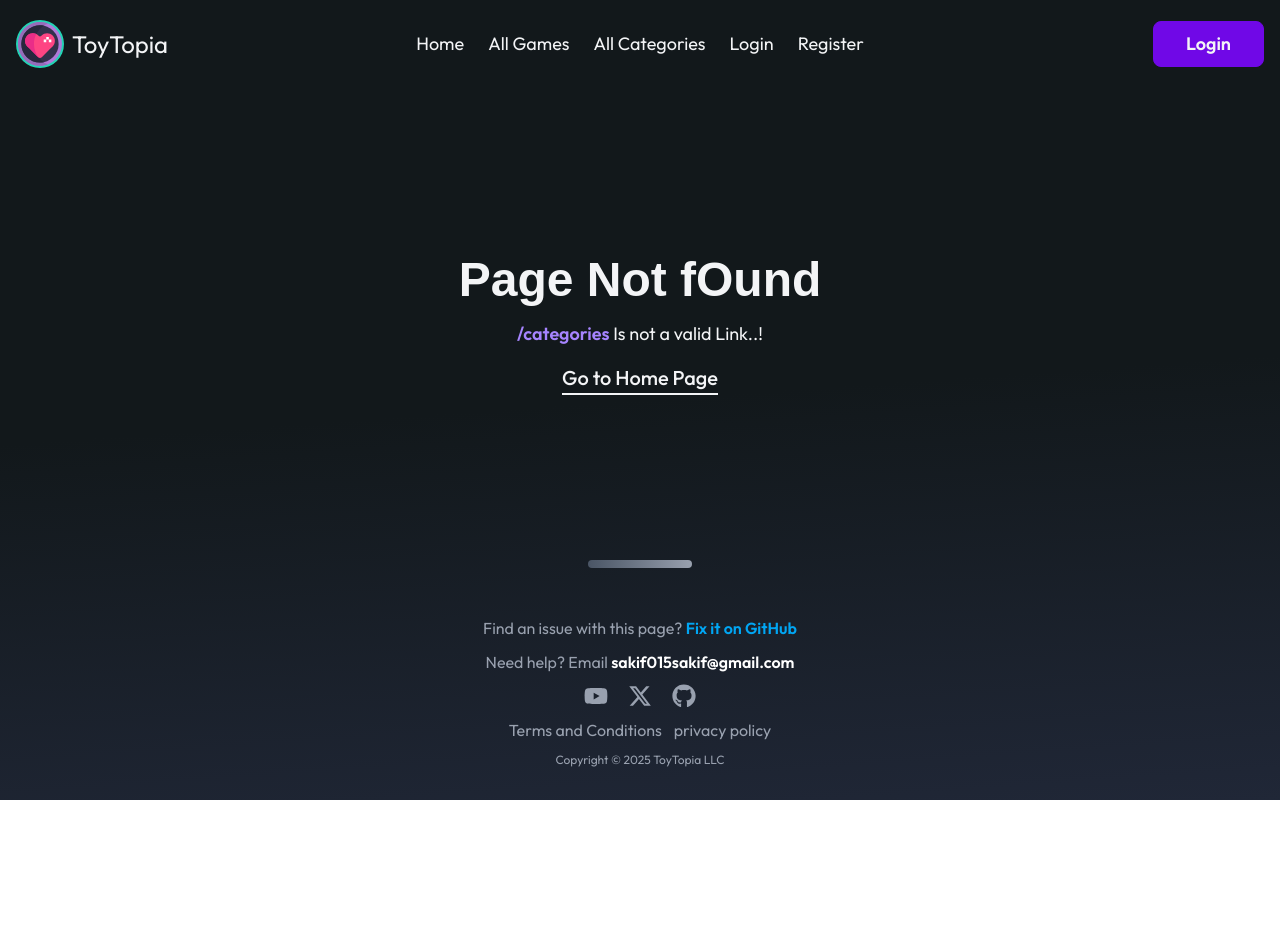
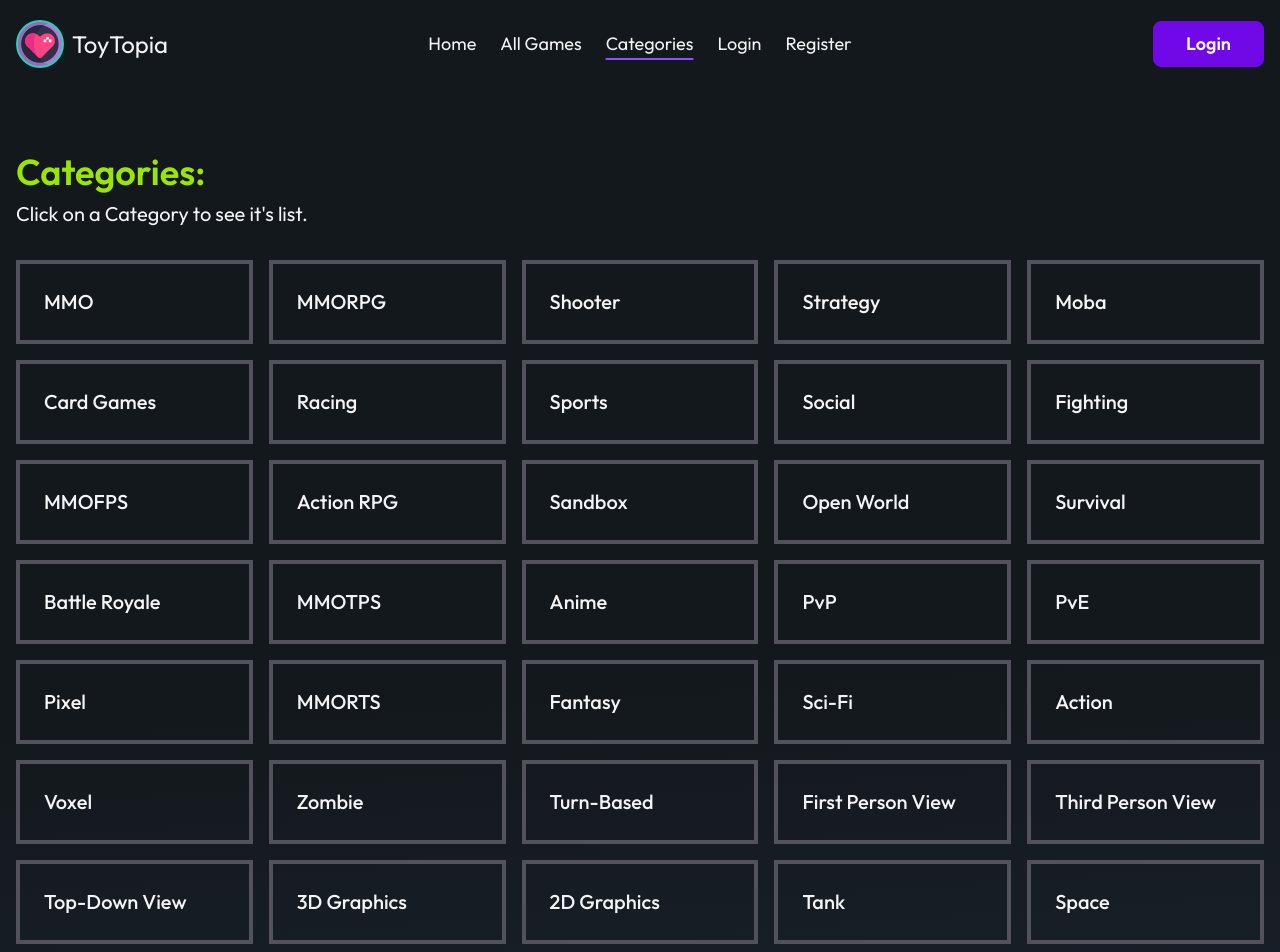
Before and after one commit to MdSakifHossain/PH-Lv01-B12A09-ToyTopia-04-11-2025, a React (Vite) app: page /categories in a window 1280 px wide. Shown: the top 952 px of the page. Before the commit the page ends 800 px from the top, so only its background shows below. Built offline with nearby package versions, Linux system fonts and the light colour scheme; a web font is replaced by a local one.

Commit message:
feat(pages): add All Categories page and refactor routing/404 layout

```diff
--- /dev/null
+++ b/src/pages/AllCategories.jsx
@@ -0,0 +1,43 @@
+import React from "react";
+import { Utils } from "../utils/utils";
+import { Link } from "react-router";
+import { FaArrowUpLong } from "react-icons/fa6";
+
+const AllCategories = () => {
+  return (
+    <div className="flex-1 font-outfit pt-4 pb-8 flex flex-col items-start justify-start gap-16">
+      <section className="w-full flex flex-col gap-8">
+        <div className="flex flex-col gap-2">
+          <h2 className="text-3xl lg:text-4xl font-semibold">
+            <span className="text-lime-400">Categories: </span>
+          </h2>
+          <h3 className="text-lg lg:text-xl">
+            Click on a Category to see it's list.
+          </h3>
+        </div>
+        <div className="grid grid-cols-2 sm:grid-cols-3 md:grid-cols-4 lg:grid-cols-5 gap-4">
+          {Utils.ALL_CATEGORIES.map((cat) => (
+            <Link
+              to={cat.href}
+              className="border-4 border-zinc-600 px-6 py-6 text-base lg:text-xl font-medium select-none truncate
+                transition-all duration-150
+                hover:scale-105 hover:border-violet-500
+                active:scale-95
+                flex items-center justify-between gap-3
+                group"
+              key={cat.id}
+            >
+              {cat.display}
+              <FaArrowUpLong
+                stroke={2}
+                className="text-xl text-violet-400 hidden rotate-45 transition-all duration-150 group-hover:block"
+              />
+            </Link>
+          ))}
+        </div>
+      </section>
+    </div>
+  );
+};
+
+export default AllCategories;
--- a/src/pages/PageNotFound.jsx
+++ b/src/pages/PageNotFound.jsx
@@ -1,10 +1,15 @@
 import React from "react";
 import { Link, useLocation } from "react-router";
+import Header from "../components/Header";
+import Footer from "../components/Footer";
 
 const PageNotFound = () => {
   const location = useLocation();
 
   return (
+    <div className="font-display-mono min-h-svh body text-gray-100 flex flex-col gap-4 lg:gap-12">
+      <Header />
+
       <div className="flex-1 flex items-center justify-center flex-col gap-4">
         <h3 className="text-3xl lg:text-5xl text-center font-bold">
           Page Not fOund
@@ -22,6 +27,9 @@ const PageNotFound = () => {
           Go to Home Page
         </Link>
       </div>
+
+      <Footer />
+    </div>
   );
 };
 
--- a/src/routes/routes.jsx
+++ b/src/routes/routes.jsx
@@ -5,6 +5,7 @@ import App from "../App";
 import HomePage from "../pages/HomePage";
 import PageNotFound from "../pages/PageNotFound";
 import AllGames from "../pages/AllGames";
+import AllCategories from "../pages/AllCategories";
 
 const api_options1 = {
   method: "GET",
@@ -46,9 +47,13 @@ export const router = createBrowserRouter([
         Component: AllGames,
       },
       {
-        path: "*",
-        Component: PageNotFound,
+        path: "categories",
+        Component: AllCategories,
       },
     ],
   },
+  {
+    path: "*",
+    Component: PageNotFound,
+  },
 ]);
--- a/src/utils/utils.js
+++ b/src/utils/utils.js
@@ -2,49 +2,49 @@ export const Utils = {
   NAV_LINKS: [
     { id: 1, display: "Home", href: "/" },
     { id: 2, display: "All Games", href: "/all-games" },
-    { id: 3, display: "All Categories", href: "/all-categories" },
+    { id: 3, display: "Categories", href: "/categories" },
     { id: 4, display: "Login", href: "/login" },
     { id: 5, display: "Register", href: "/register" },
   ],
   ALL_CATEGORIES: [
-    { id: 1, display: "MMO", href: "/games/mmo" },
-    { id: 2, display: "MMORPG", href: "/games/mmorpg" },
-    { id: 3, display: "Shooter", href: "/games/shooter" },
-    { id: 4, display: "Strategy", href: "/games/strategy" },
-    { id: 5, display: "Moba", href: "/games/moba" },
-    { id: 6, display: "Card Games", href: "/games/card" },
-    { id: 7, display: "Racing", href: "/games/racing" },
-    { id: 8, display: "Sports", href: "/games/sports" },
-    { id: 9, display: "Social", href: "/games/social" },
-    { id: 10, display: "Fighting", href: "/games/fighting" },
-    { id: 11, display: "MMOFPS", href: "/games/mmofps" },
-    { id: 12, display: "Action RPG", href: "/games/action-rpg" },
-    { id: 13, display: "Sandbox", href: "/games/sandbox" },
-    { id: 14, display: "Open World", href: "/games/open-world" },
-    { id: 15, display: "Survival", href: "/games/survival" },
-    { id: 16, display: "Battle Royale", href: "/games/battle-royale" },
-    { id: 17, display: "MMOTPS", href: "/games/mmotps" },
-    { id: 18, display: "Anime", href: "/games/anime" },
-    { id: 19, display: "PvP", href: "/games/pvp" },
-    { id: 20, display: "PvE", href: "/games/pve" },
-    { id: 21, display: "Pixel", href: "/games/pixel" },
-    { id: 22, display: "MMORTS", href: "/games/mmorts" },
-    { id: 23, display: "Fantasy", href: "/games/fantasy" },
-    { id: 24, display: "Sci-Fi", href: "/games/sci-fi" },
-    { id: 25, display: "Action", href: "/games/action" },
-    { id: 26, display: "Voxel", href: "/games/voxel" },
-    { id: 27, display: "Zombie", href: "/games/zombie" },
-    { id: 28, display: "Turn-Based", href: "/games/turn-based" },
-    { id: 29, display: "First Person View", href: "/games/first-person" },
-    { id: 30, display: "Third Person View", href: "/games/third-Person" },
-    { id: 31, display: "Top-Down View", href: "/games/top-down" },
-    { id: 32, display: "3D Graphics", href: "/games/3d" },
-    { id: 33, display: "2D Graphics", href: "/games/2d" },
-    { id: 34, display: "Tank", href: "/games/tank" },
-    { id: 35, display: "Space", href: "/games/space" },
-    { id: 36, display: "Sailing", href: "/games/sailing" },
-    { id: 37, display: "Side Scroller", href: "/games/side-scroller" },
-    { id: 38, display: "Superhero", href: "/games/superhero" },
-    { id: 39, display: "Permadeath", href: "/games/permadeath" },
+    { id: 1, display: "MMO", href: "/categories/mmo" },
+    { id: 2, display: "MMORPG", href: "/categories/mmorpg" },
+    { id: 3, display: "Shooter", href: "/categories/shooter" },
+    { id: 4, display: "Strategy", href: "/categories/strategy" },
+    { id: 5, display: "Moba", href: "/categories/moba" },
+    { id: 6, display: "Card Games", href: "/categories/card" },
+    { id: 7, display: "Racing", href: "/categories/racing" },
+    { id: 8, display: "Sports", href: "/categories/sports" },
+    { id: 9, display: "Social", href: "/categories/social" },
+    { id: 10, display: "Fighting", href: "/categories/fighting" },
+    { id: 11, display: "MMOFPS", href: "/categories/mmofps" },
+    { id: 12, display: "Action RPG", href: "/categories/action-rpg" },
+    { id: 13, display: "Sandbox", href: "/categories/sandbox" },
+    { id: 14, display: "Open World", href: "/categories/open-world" },
+    { id: 15, display: "Survival", href: "/categories/survival" },
+    { id: 16, display: "Battle Royale", href: "/categories/battle-royale" },
+    { id: 17, display: "MMOTPS", href: "/categories/mmotps" },
+    { id: 18, display: "Anime", href: "/categories/anime" },
+    { id: 19, display: "PvP", href: "/categories/pvp" },
+    { id: 20, display: "PvE", href: "/categories/pve" },
+    { id: 21, display: "Pixel", href: "/categories/pixel" },
+    { id: 22, display: "MMORTS", href: "/categories/mmorts" },
+    { id: 23, display: "Fantasy", href: "/categories/fantasy" },
+    { id: 24, display: "Sci-Fi", href: "/categories/sci-fi" },
+    { id: 25, display: "Action", href: "/categories/action" },
+    { id: 26, display: "Voxel", href: "/categories/voxel" },
+    { id: 27, display: "Zombie", href: "/categories/zombie" },
+    { id: 28, display: "Turn-Based", href: "/categories/turn-based" },
+    { id: 29, display: "First Person View", href: "/categories/first-person" },
+    { id: 30, display: "Third Person View", href: "/categories/third-Person" },
+    { id: 31, display: "Top-Down View", href: "/categories/top-down" },
+    { id: 32, display: "3D Graphics", href: "/categories/3d" },
+    { id: 33, display: "2D Graphics", href: "/categories/2d" },
+    { id: 34, display: "Tank", href: "/categories/tank" },
+    { id: 35, display: "Space", href: "/categories/space" },
+    { id: 36, display: "Sailing", href: "/categories/sailing" },
+    { id: 37, display: "Side Scroller", href: "/categories/side-scroller" },
+    { id: 38, display: "Superhero", href: "/categories/superhero" },
+    { id: 39, display: "Permadeath", href: "/categories/permadeath" },
   ],
 };
```
Lines whose indentation alone changed are shown as unchanged.
